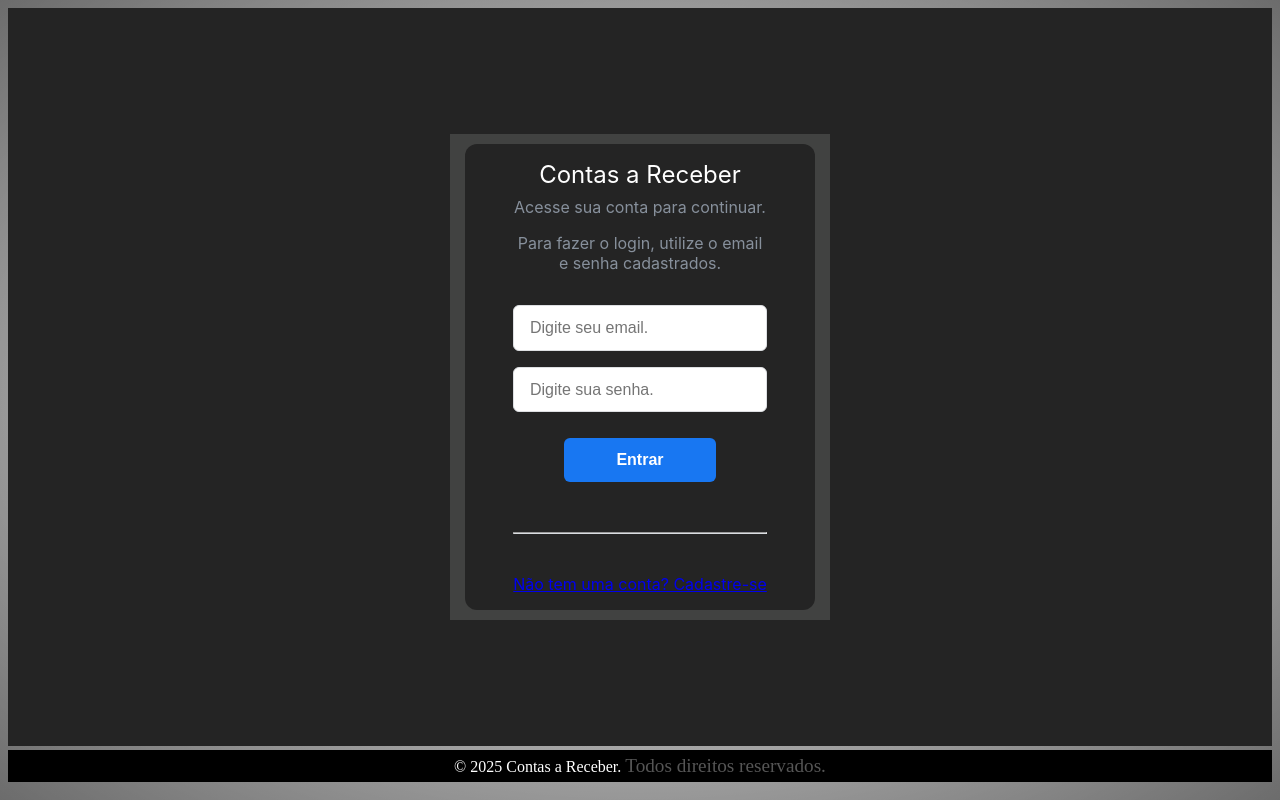
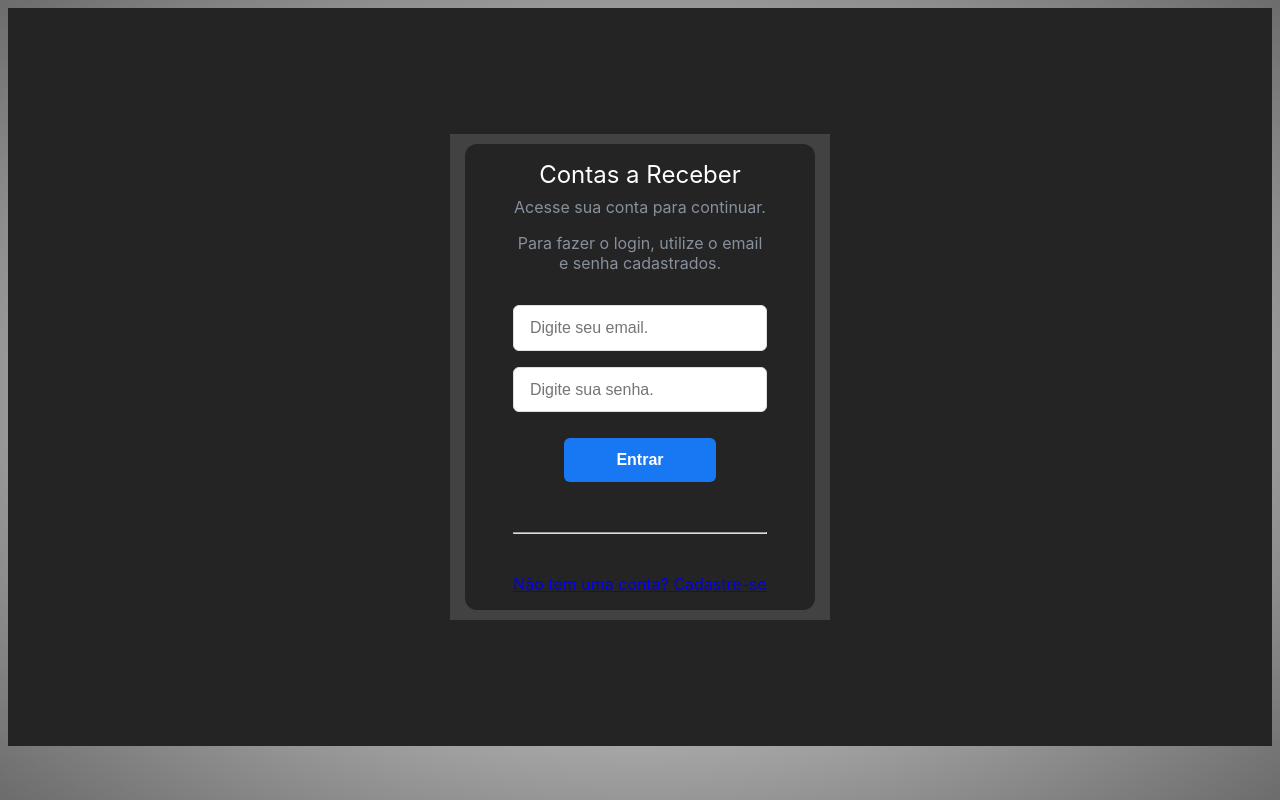
Before and after one commit to MiltonTSilva/ContasReceber, a React (Vite) app: page / in a window 1280 px wide. Built offline with nearby package versions, Linux system fonts and the light colour scheme; no server answers.

Commit message:
refactor: Retirado o componente Header e Footer

```diff
--- a/src/App.tsx
+++ b/src/App.tsx
@@ -1,6 +1,4 @@
 import { BrowserRouter } from "react-router-dom";
-import { Footer } from "./Components/Footer/Footer";
-import { Header } from "./Components/Header/Header";
 import { AppRoutes } from "./Routes";
 import "./App.css";
 import { GlobalProvider } from "./Hooks/globalProvider";
@@ -9,9 +7,7 @@ function App() {
   return (
     <BrowserRouter>
       <GlobalProvider>
-        <Header />
         <AppRoutes />
-        <Footer />
       </GlobalProvider>
     </BrowserRouter>
   );
```
